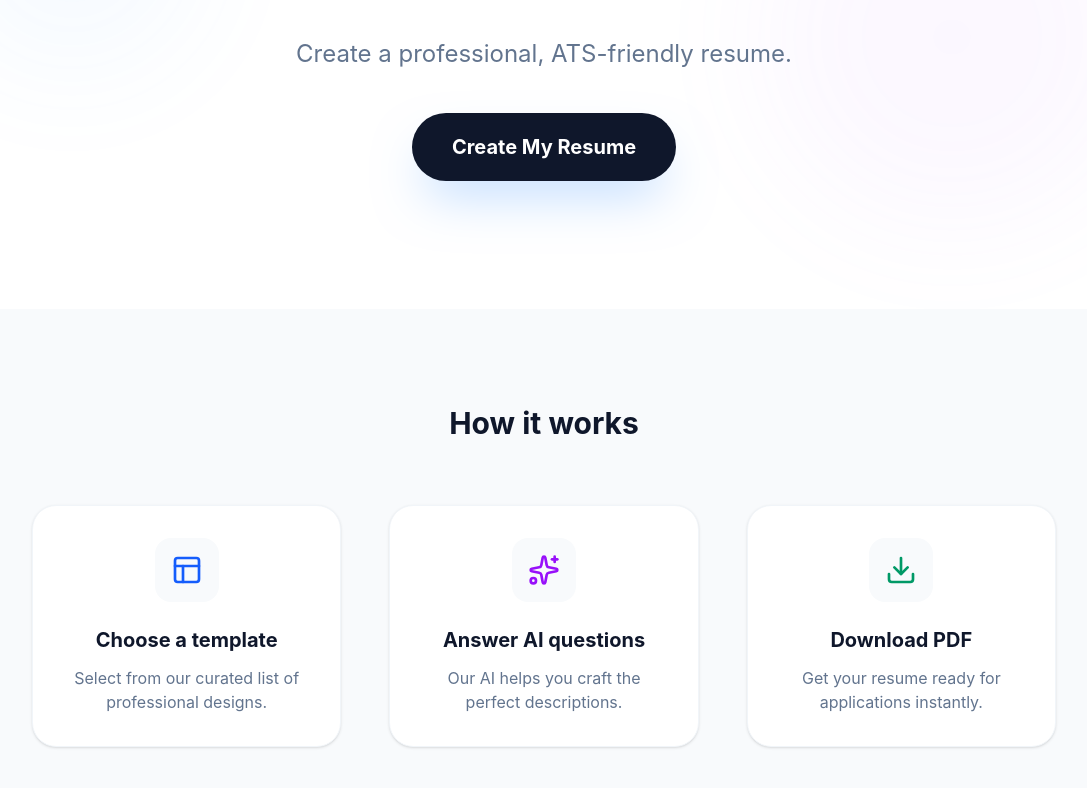
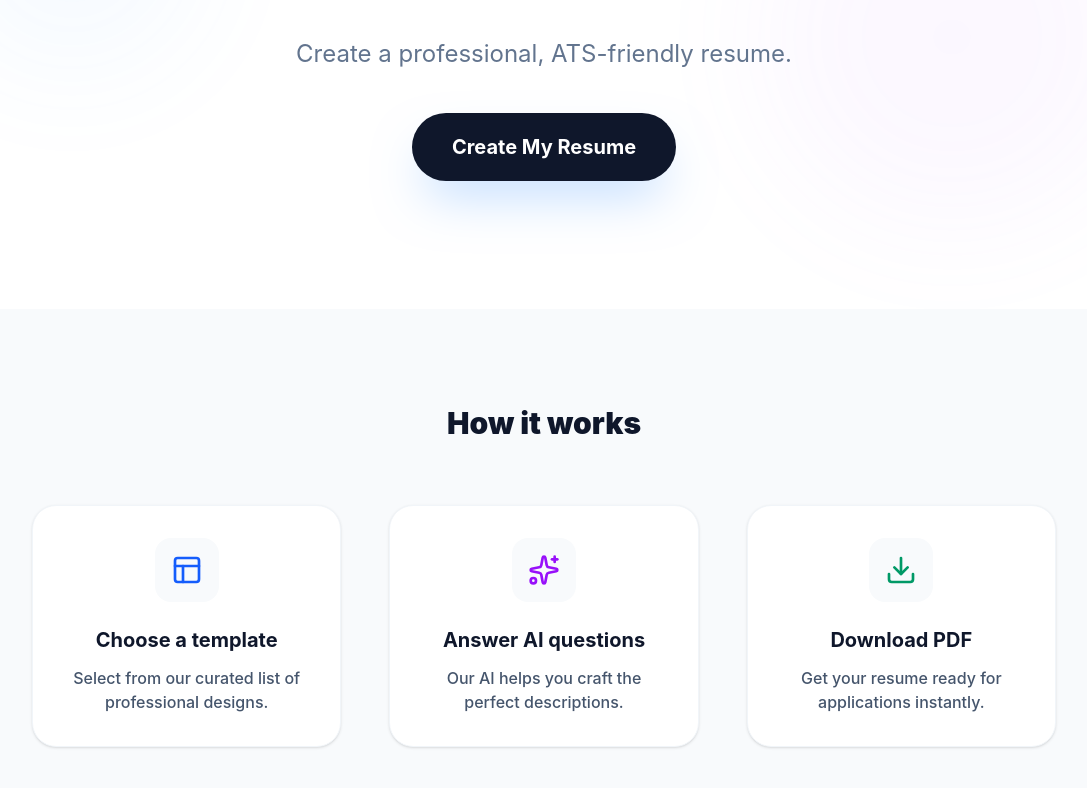
Before and after one commit to Mokshsheokand11/don-t-have-a-resume, a React (Vite) app: page / in a window 1280 px wide. Shown: the part 262-1050 px from the top of the page, without its empty margins (96-1183 px from the left). Built offline with nearby package versions, Linux system fonts and the light colour scheme.

Commit message:
text bold

```diff
--- a/src/components/Landing.tsx
+++ b/src/components/Landing.tsx
@@ -46,7 +46,7 @@ export const Landing: React.FC<LandingProps> = ({ onStart }) => {
       <section className="py-24 bg-slate-50">
         <div className="container mx-auto px-6">
           <div className="text-center mb-16">
-            <h2 className="text-3xl font-bold text-slate-900">How it works</h2>
+            <h2 className="text-3xl font-black text-slate-900">How it works</h2>
           </div>
           <div className="grid md:grid-cols-3 gap-12 max-w-5xl mx-auto">
             {[
@@ -66,7 +66,7 @@ export const Landing: React.FC<LandingProps> = ({ onStart }) => {
                   {step.icon}
                 </div>
                 <h3 className="text-xl font-bold mb-3">{step.title}</h3>
-                <p className="text-slate-500">{step.desc}</p>
+                <p className="text-slate-600 font-medium">{step.desc}</p>
               </motion.div>
             ))}
           </div>
```
